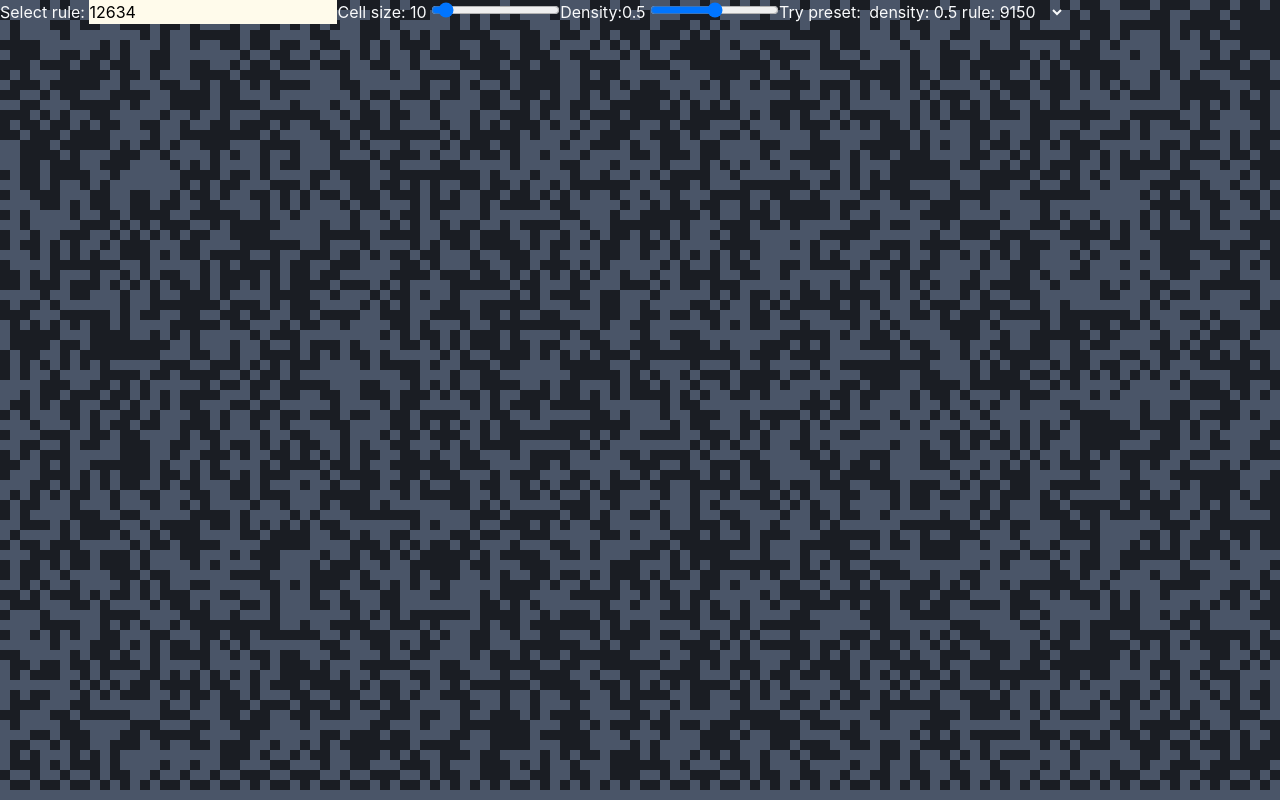
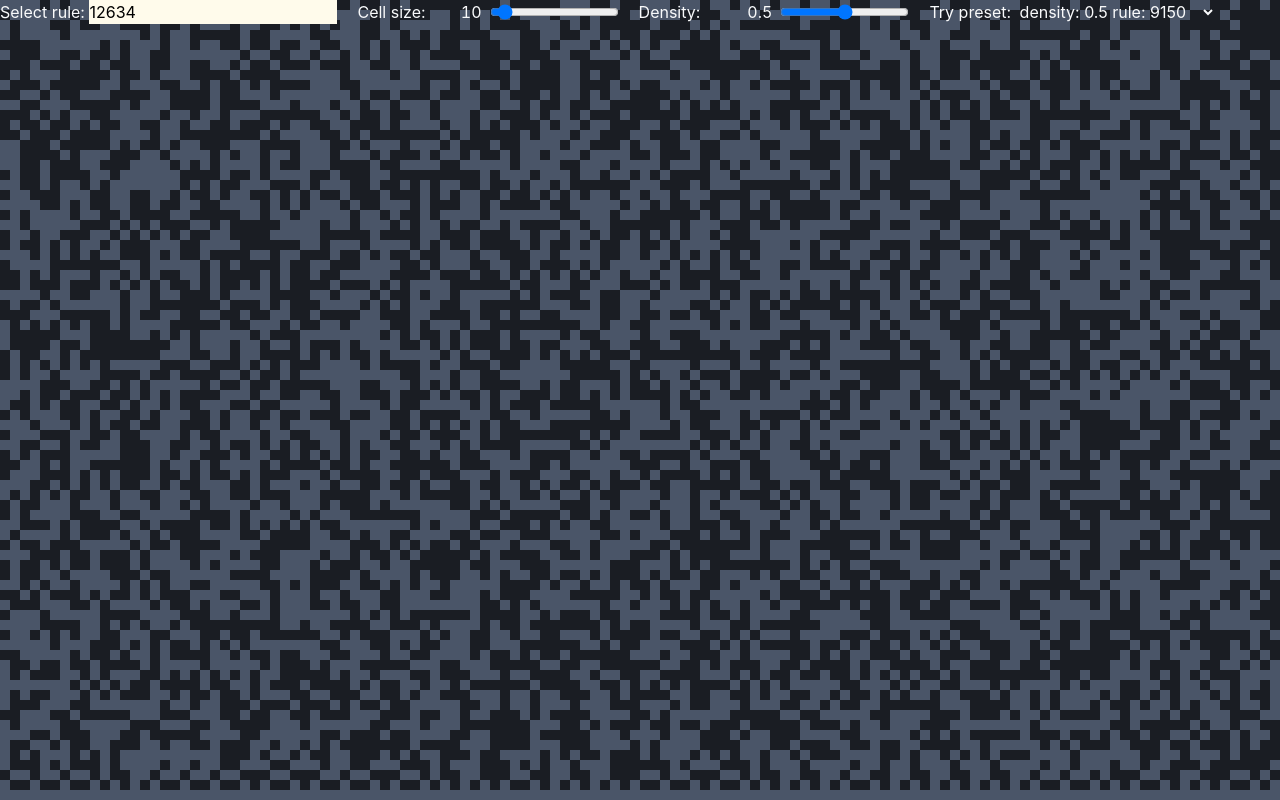
Before and after one commit to Iviv122/fireflies, a React (Vite) app: page / in a window 1280 px wide. Built offline with nearby package versions, Linux system fonts and the light colour scheme.

Commit message:
controls fix

```diff
--- a/src/App.tsx
+++ b/src/App.tsx
@@ -26,22 +26,42 @@ function App() {
   return (
     <div className="relative w-dvw h-dvh">
 
-      <div className="text-gray-50">
+      <div className="flex gap-5 text-gray-50">
         <label>
           Select rule:{" "}
           <Input placeHolder="Rule number" onChange={setFun(setRuleNumber)} value={ruleNumber.toString()} />
         </label>
 
-        <label>
-          Cell size: {pixelSize}{" "}
-          <Input placeHolder="Pixel size" onChange={setFun(setPixelSize)} value={pixelSize.toString()} type='range' min={4} max={100} step={1} />
+        <label className="flex items-center gap-2">
+          <span>Cell size:</span>
+          <span className="inline-block w-12 text-right tabular-nums">
+            {pixelSize}
+          </span>
+          <Input
+            placeHolder="Pixel size"
+            onChange={setFun(setPixelSize)}
+            value={pixelSize.toString()}
+            type='range'
+            min={4}
+            max={100}
+            step={1}
+          />
         </label>
-
-        <label>
-          Density:{density}{" "}
-          <Input placeHolder="Density" onChange={setFun(setDensity)} value={density.toString()} type='range' min={0} max={1} step={0.05} />
+        <label className="flex items-center gap-2">
+          <span>Density:</span>
+          <span className="inline-block w-16 text-right tabular-nums">
+            {density}
+          </span>
+          <Input
+            placeHolder="Density"
+            onChange={setFun(setDensity)}
+            value={density.toString()}
+            type='range'
+            min={0}
+            max={1}
+            step={0.05}
+          />
         </label>
-
         <label>
           Try preset:{" "}
           <Select options={interesting_presets} onSelect={selectPreset} name="presets" />
```
